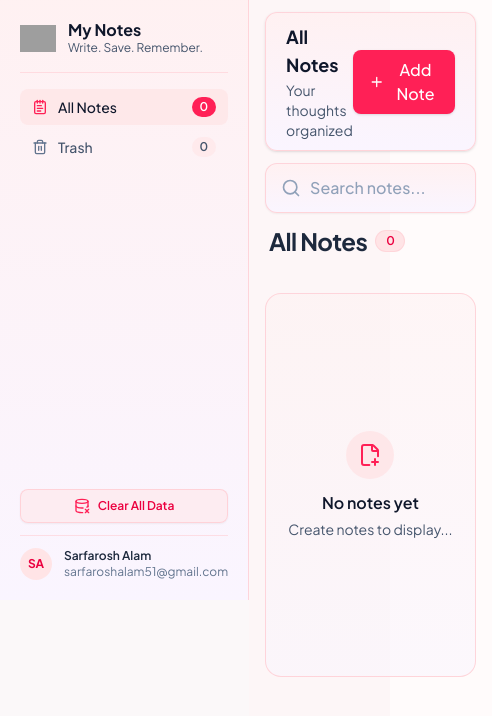
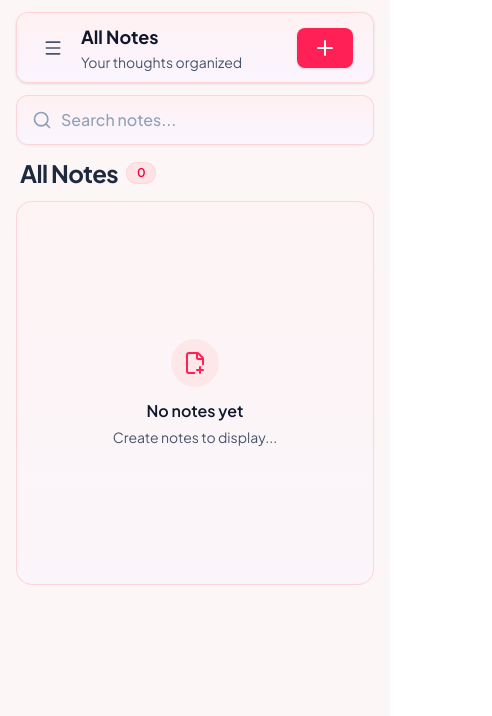
Before and after one commit to Sarfarosh-0/Web_Development, a React (Vite) app in the folder REACT_JS/03_React_App/: page / in a window 390 px wide. Shown: the top 716 px of the page, 492 px wide, since content can reach past the window. Built offline with nearby package versions, Linux system fonts and the light colour scheme; grey boxes are pictures that could not be loaded.

Commit message:
Made it Responsive using AntiGravity + Claude

```diff
--- a/REACT_JS/03_React_App/src/App.tsx
+++ b/REACT_JS/03_React_App/src/App.tsx
@@ -68,6 +68,7 @@ function App() {
     };
 
     const [isConfirmOpen, setIsConfirmOpen] = useState(false);
+    const [isSidebarOpen, setIsSidebarOpen] = useState(false);
 
     function clearAllData() {
         localStorage.removeItem('notes');
@@ -90,12 +91,25 @@ function App() {
 
     return (
         <div className="flex min-h-screen bg-rose-50/30">
+
+            {isSidebarOpen && (
+                <div
+                    className="fixed inset-0 z-40 bg-slate-900/40 backdrop-blur-sm md:hidden"
+                    onClick={() => setIsSidebarOpen(false)}
+                />
+            )}
+
             <Sidebar
                 allnotes={allNotesCount}
                 deletedNotesCount={allDeletedNotesCount}
                 activeTab={activeTab}
-                setActiveTab={setActiveTab}
+                setActiveTab={(tab) => {
+                    setActiveTab(tab);
+                    setIsSidebarOpen(false);
+                }}
                 clearAllData={() => setIsConfirmOpen(true)}
+                isSidebarOpen={isSidebarOpen}
+                onClose={() => setIsSidebarOpen(false)}
             />
             <Main
                 openModal={openModal}
@@ -112,6 +126,7 @@ function App() {
                 searchTerm={searchTerm}
                 setSearchTerm={setSearchTerm}
                 deleteNote={deleteNote}
+                onOpenSidebar={() => setIsSidebarOpen(true)}
             />
 
             <ConfirmModal
--- a/REACT_JS/03_React_App/src/Components/Header.tsx
+++ b/REACT_JS/03_React_App/src/Components/Header.tsx
@@ -1,15 +1,26 @@
-import { Plus } from 'lucide-react';
+import { Plus, Menu } from 'lucide-react';
 
 interface HeaderProps {
     openModal: () => void;
+    onOpenSidebar: () => void;
 }
 
-function Header({ openModal }: HeaderProps) {
+function Header({ openModal, onOpenSidebar }: HeaderProps) {
     return (
         <header className="w-full sticky top-0 z-10 right-0 px-5 py-2.5 border border-rose-200/80 bg-linear-to-b from-rose-50 to-purple-50 rounded-xl flex justify-between items-center shadow-sm">
-            <div className="flex flex-col gap-px">
-                <h1 className="font-bold text-lg text-slate-900">All Notes</h1>
-                <p className="text-sm text-slate-600">Your thoughts organized</p>
+            <div className="flex items-center gap-3">
+                <button
+                    type="button"
+                    onClick={onOpenSidebar}
+                    className="md:hidden text-slate-600 hover:text-rose-600 hover:bg-rose-100/50 p-1.5 rounded-lg transition-colors"
+                >
+                    <Menu className="w-5 h-5" />
+                </button>
+
+                <div className="flex flex-col gap-px">
+                    <h1 className="font-bold text-lg text-slate-900">All Notes</h1>
+                    <p className="text-sm text-slate-600">Your thoughts organized</p>
+                </div>
             </div>
 
             <button
@@ -18,7 +29,7 @@ function Header({ openModal }: HeaderProps) {
                 className="bg-rose-500 hover:bg-rose-600 active:scale-95 transition-all duration-150 rounded-lg px-4 py-2 font-medium text-white flex items-center gap-2 shadow-sm"
             >
                 <Plus />
-                <span>Add Note</span>
+                <span className="hidden sm:inline">Add Note</span>
             </button>
         </header>
     );
--- a/REACT_JS/03_React_App/src/Components/Main.tsx
+++ b/REACT_JS/03_React_App/src/Components/Main.tsx
@@ -20,6 +20,7 @@ interface MainProps {
     setNoteDetails: (value: string) => void;
     deleteNote: (id: string) => void;
     activeTab: TabType;
+    onOpenSidebar: () => void;
 }
 
 function Main({
@@ -37,10 +38,11 @@ function Main({
     setSearchTerm,
     deleteNote,
     activeTab,
+    onOpenSidebar,
 }: MainProps) {
     return (
         <main className="px-4 py-3 min-h-screen bg-rose-50/30 flex flex-col gap-3 flex-1">
-            <Header openModal={openModal} />
+            <Header openModal={openModal} onOpenSidebar={onOpenSidebar} />
             <Searchbar searchTerm={searchTerm} setSearch={setSearchTerm} />
 
             <NotesContainer
--- a/REACT_JS/03_React_App/src/Components/Notebox.tsx
+++ b/REACT_JS/03_React_App/src/Components/Notebox.tsx
@@ -10,7 +10,7 @@ interface NoteAttributes {
 
 export default function Notebox({ title, details, date, onDelete }: NoteAttributes) {
     return (
-        <div className="w-full max-w-sm max-h-72 p-6 bg-linear-to-b from-rose-50 to-purple-50 rounded-2xl border border-rose-200/80 shadow-sm flex flex-col justify-between group">
+        <div className="w-full max-h-72 p-6 bg-linear-to-b from-rose-50 to-purple-50 rounded-2xl border border-rose-200/80 shadow-sm flex flex-col justify-between group">
 
             <div className="pr-1 space-y-2 overflow-y-auto scrollbar-thumb-rose-300 scrollbar-thin">
                 <h1 className="text-xl font-bold text-slate-900 tracking-tight">
--- a/REACT_JS/03_React_App/src/Components/NotesContainer.tsx
+++ b/REACT_JS/03_React_App/src/Components/NotesContainer.tsx
@@ -32,7 +32,7 @@ function NotesContainer({ openModal, notes, searchTerm, deleteNote, activeTab }:
                 </h1>
             </div>
 
-            <div className="grid grid-cols-1 sm:grid-cols-2 md:grid-cols-3 gap-4 h-108 overflow-auto scrollbar-none">
+            <div className="grid grid-cols-1 sm:grid-cols-2 md:grid-cols-3 gap-4">
                 {filteredNotes.length > 0 ? (
                     filteredNotes.map((note) => (
                         <Notebox
--- a/REACT_JS/03_React_App/src/Components/Sidebar.tsx
+++ b/REACT_JS/03_React_App/src/Components/Sidebar.tsx
@@ -1,4 +1,4 @@
-import { NotepadText, DatabaseX, Trash2 } from "lucide-react";
+import { NotepadText, DatabaseX, Trash2, X } from "lucide-react";
 
 export type TabType = "all-notes" | "trash";
 
@@ -8,16 +8,26 @@ interface SidebarProps {
     activeTab: TabType;
     setActiveTab: (tab: TabType) => void;
     clearAllData?: () => void;
+    isSidebarOpen: boolean;
+    onClose: () => void;
 }
 
-function Sidebar({ allnotes, deletedNotesCount, activeTab, setActiveTab, clearAllData }: SidebarProps) {
+function Sidebar({ allnotes, deletedNotesCount, activeTab, setActiveTab, clearAllData, isSidebarOpen, onClose }: SidebarProps) {
     const NAV_ITEMS: { id: TabType; label: string; icon: typeof NotepadText; count: number }[] = [
         { id: "all-notes", label: "All Notes", icon: NotepadText, count: allnotes },
         { id: "trash", label: "Trash", icon: Trash2, count: deletedNotesCount },
     ];
 
     return (
-        <aside className="w-64 h-150 bg-linear-to-b from-rose-50 to-purple-50 border-r border-rose-200/80 p-5 flex flex-col justify-between select-none">
+        <aside className={`
+            fixed z-50 top-0 left-0 h-full w-64
+            bg-linear-to-b from-rose-50 to-purple-50
+            border-r border-rose-200/80 p-5
+            flex flex-col justify-between select-none
+            transition-transform duration-300
+            ${isSidebarOpen ? "translate-x-0" : "-translate-x-full"}
+            md:static md:translate-x-0 md:h-screen md:shrink-0
+        `}>
             <div className="flex flex-col gap-4">
 
                 <header className="flex items-center gap-3 border-b border-rose-200/60 pb-4">
@@ -27,12 +37,19 @@ function Sidebar({ allnotes, deletedNotesCount, activeTab, setActiveTab, clearAl
                         className="w-9 h-9 object-contain"
                         draggable="false"
                     />
-                    <div className="flex flex-col">
+                    <div className="flex flex-col flex-1">
                         <h1 className="font-bold text-base text-slate-900 leading-tight">
                             My Notes
                         </h1>
                         <p className="text-xs text-slate-600">Write. Save. Remember.</p>
                     </div>
+                    <button
+                        type="button"
+                        onClick={onClose}
+                        className="md:hidden text-slate-400 hover:text-rose-600 p-1 rounded-lg hover:bg-rose-100/50 transition-colors"
+                    >
+                        <X className="w-5 h-5" />
+                    </button>
                 </header>
 
                 <nav className="flex flex-col gap-1">
@@ -46,8 +63,8 @@ function Sidebar({ allnotes, deletedNotesCount, activeTab, setActiveTab, clearAl
                                 key={item.id}
                                 onClick={() => setActiveTab(item.id)}
                                 className={`flex items-center justify-between px-3 py-2 rounded-lg text-sm font-medium transition-colors w-full ${isActive
-                                        ? "bg-rose-100/70 text-slate-900"
-                                        : "text-slate-600 hover:bg-rose-100/40 hover:text-slate-900"
+                                    ? "bg-rose-100/70 text-slate-900"
+                                    : "text-slate-600 hover:bg-rose-100/40 hover:text-slate-900"
                                     }`}
                             >
                                 <div className="flex items-center gap-2.5">
@@ -59,8 +76,8 @@ function Sidebar({ allnotes, deletedNotesCount, activeTab, setActiveTab, clearAl
                                 </div>
                                 <span
                                     className={`px-2 py-0.5 rounded-full text-xs font-semibold ${isActive
-                                            ? "bg-rose-500 text-white"
-                                            : "bg-rose-100/60 text-slate-600"
+                                        ? "bg-rose-500 text-white"
+                                        : "bg-rose-100/60 text-slate-600"
                                         }`}
                                 >
                                     {item.count}
```
